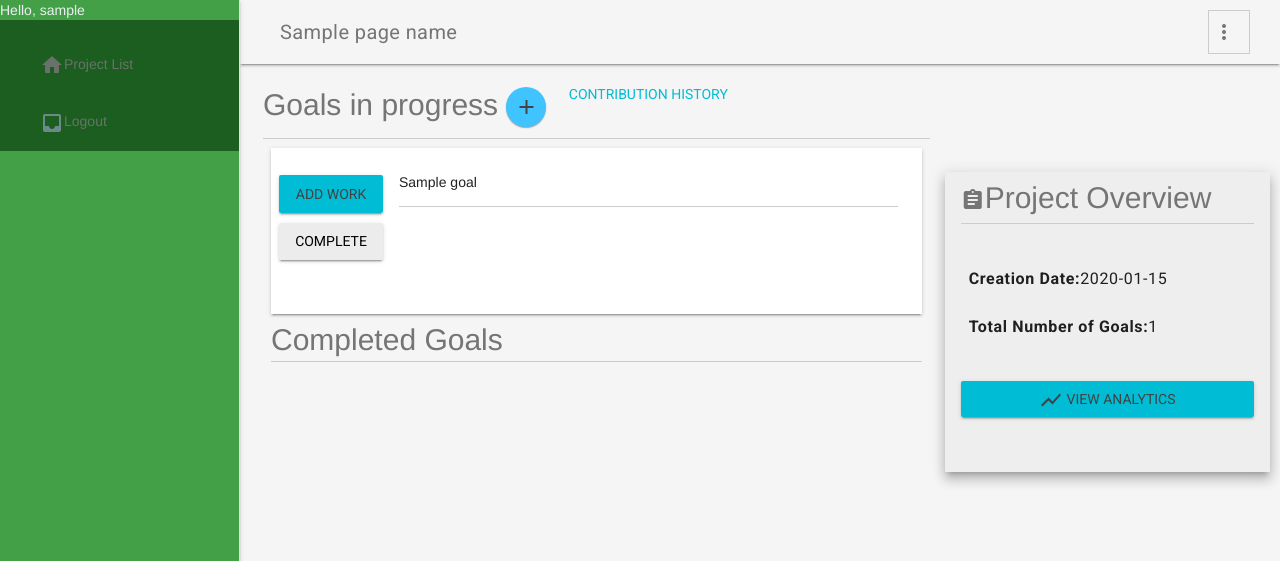
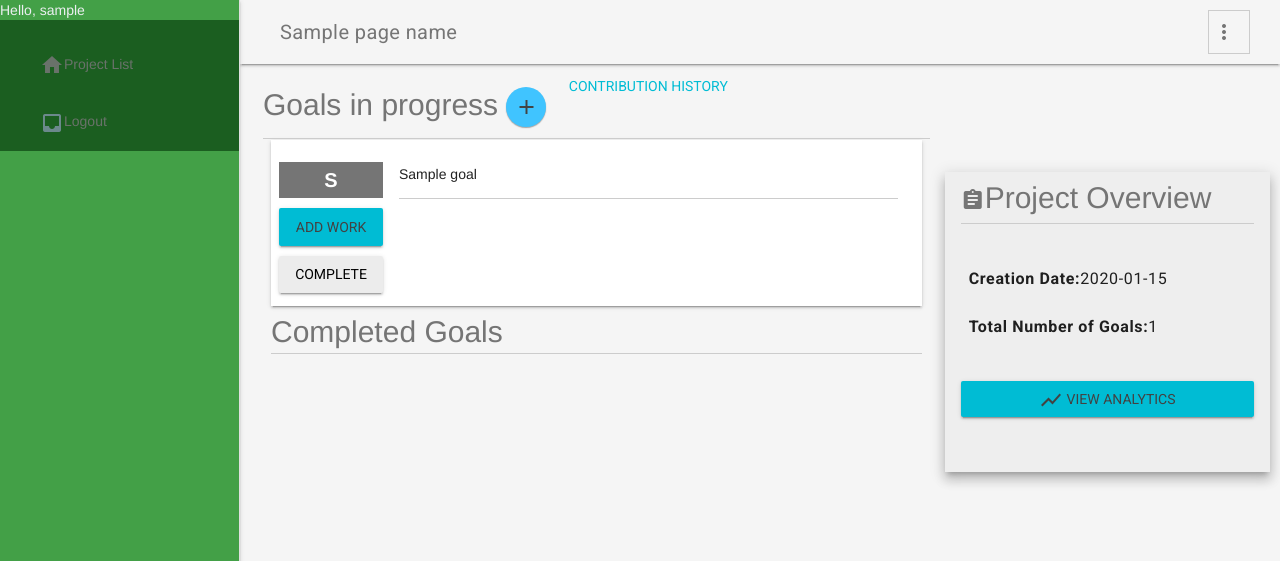
Before and after one commit to sudeepag/Junior-Design, a Flask app: template app/templates/project_management.html in a window 1280 px wide. Shown: the top 561 px of the page. Run offline with Flask 2, Linux system fonts and the light colour scheme; the template is opened without the code that fills it: most values are stand-ins (such as "Sample title", 1, 10 or a date in 2020); some libraries are stand-ins or nearby versions.

Commit message:
Added the extra stuff to goals

```diff
--- a/app/static/style.css
+++ b/app/static/style.css
@@ -18,12 +18,28 @@
 }
 
 .content-header hr {
+    float:right;
     margin: 11px 0px 0px 0px;
     width: 100%;
 }
 
 .content-goals {
     margin:15px;
+}
+
+.goal-circle {
+    color: white;
+    background: #757575;
+    font-weight: bold;
+    font-size: 20px !important;
+    text-align: center;
+    line-height: 36px;
+    vertical-align: middle;
+}
+
+.goal-circle-text {
+    margin-top:5%;
+    text-align: center;
 }
 
 .goal-action {
@@ -45,6 +61,7 @@
 }
 
 .goal-card-description {
+    float:right;
 	width: calc(100% - 120px);
 
 }
```
Also changed, not shown: app/templates/project_management.html (+29 -8 lines).
